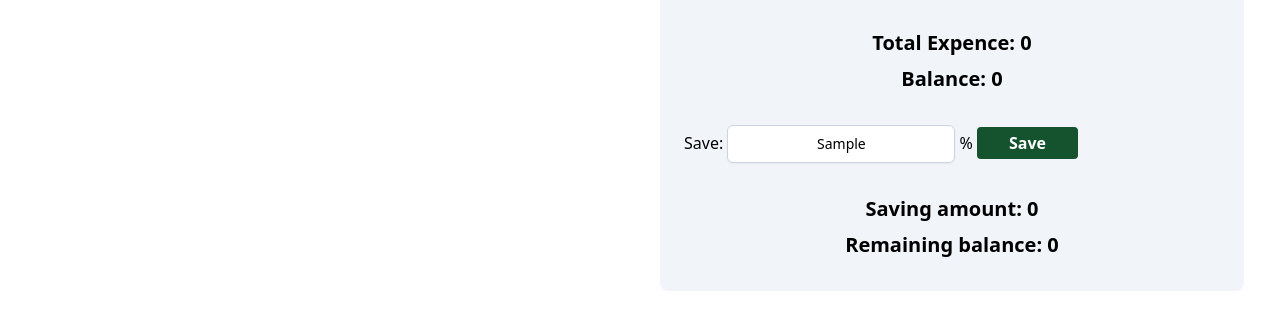
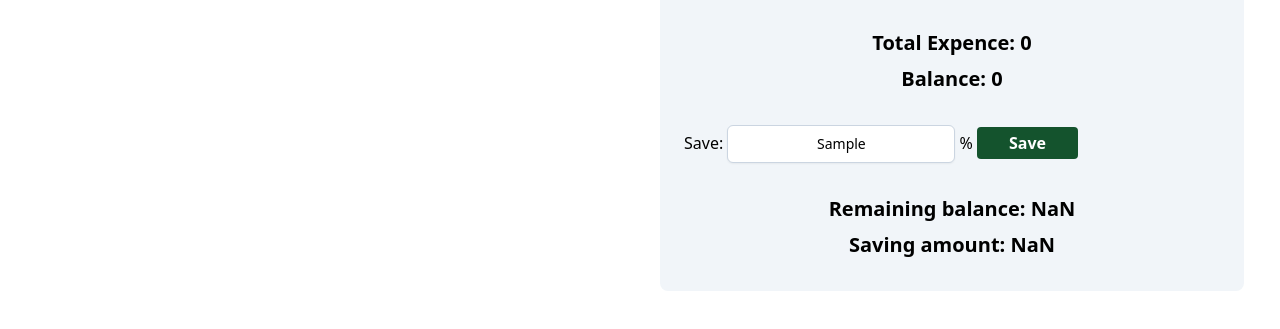
Before and after one commit to basirul-billah/money-master, a plain HTML site: page html/index.html in a window 1280 px wide. Both pictures are taken after typing "Sample" into the empty fields and a click on the button "Save". Shown: the part 439-768 px from the top of the page. Drawn offline with nearby package versions, Linux system fonts and the light colour scheme.

Commit message:
added saving and remainning calculation

```diff
--- a/html/index.html
+++ b/html/index.html
@@ -87,18 +87,18 @@
             <div class="mt-8">
                 <div>
                     <span>Save: </span>
-                    <input
+                    <input id="savings-input"
                         class="bg-white border border-slate-300 rounded-md py-2 pl-3 pr-3 shadow-sm focus:outline-none focus:border-sky-500 focus:ring-sky-500 focus:ring-1 sm:text-sm text-center"
                         type="text">
                     <span>%</span>
-                    <button class="bg-green-900 rounded px-4 md:px-8 py-1 text-white font-bold" type="submit">Save</button>
+                    <button id="save-button" class="bg-green-900 rounded px-4 md:px-8 py-1 text-white font-bold" type="submit">Save</button>
                 </div>
             </div>
 
             <!-- savings report -->
             <div class="mt-8">
-                <h1 class="text-xl font-bold mb-2 text-center">Saving amount: <span>0</span></h1>
-                <h1 class="text-xl font-bold mb-2 text-center">Remaining balance: <span>0</span></h1>
+                <h1 class="text-xl font-bold mb-2 text-center">Remaining balance: <span id="remainning-balance">0</span></h1>
+                <h1 class="text-xl font-bold mb-2 text-center">Saving amount: <span id="saving-amount">0</span></h1>
             </div>
         </section>
 
--- a/js/app.js
+++ b/js/app.js
@@ -29,3 +29,24 @@ document.getElementById('calculate-button').addEventListener('click', function (
     const balance = incomeAmount - totalExpence;
     updateValues(balance, 'balance-output');
 })
+
+// calculating and displaying saving amount and remainning amount
+document.getElementById('save-button').addEventListener('click', function () {
+    // gets input from the savings input field
+    const savingsPercentage = getInput('savings');
+
+    // gets current balance from html text
+    const currentBalance = document.getElementById('balance-output').innerText;
+
+    // calculating savings
+    const savingsAmount = parseFloat(currentBalance) * (savingsPercentage / 100);
+
+    // calulating remaining amount
+    const remainingAmount = currentBalance - savingsAmount;
+
+    // displaying savings amount
+    document.getElementById('saving-amount').innerText = savingsAmount;
+
+    // displaying remainning amount
+    document.getElementById('remainning-balance').innerText = remainingAmount;
+})
```
